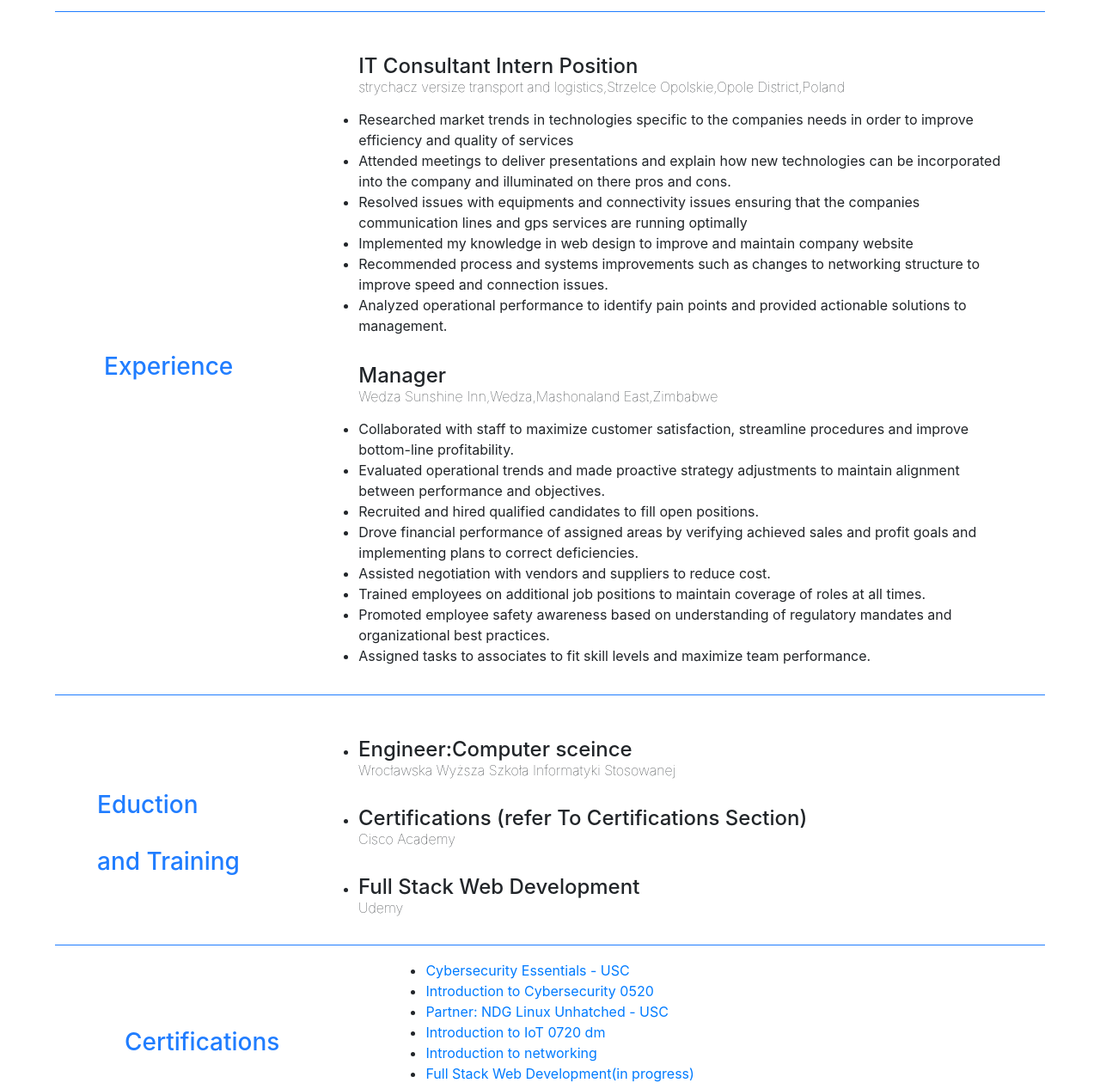
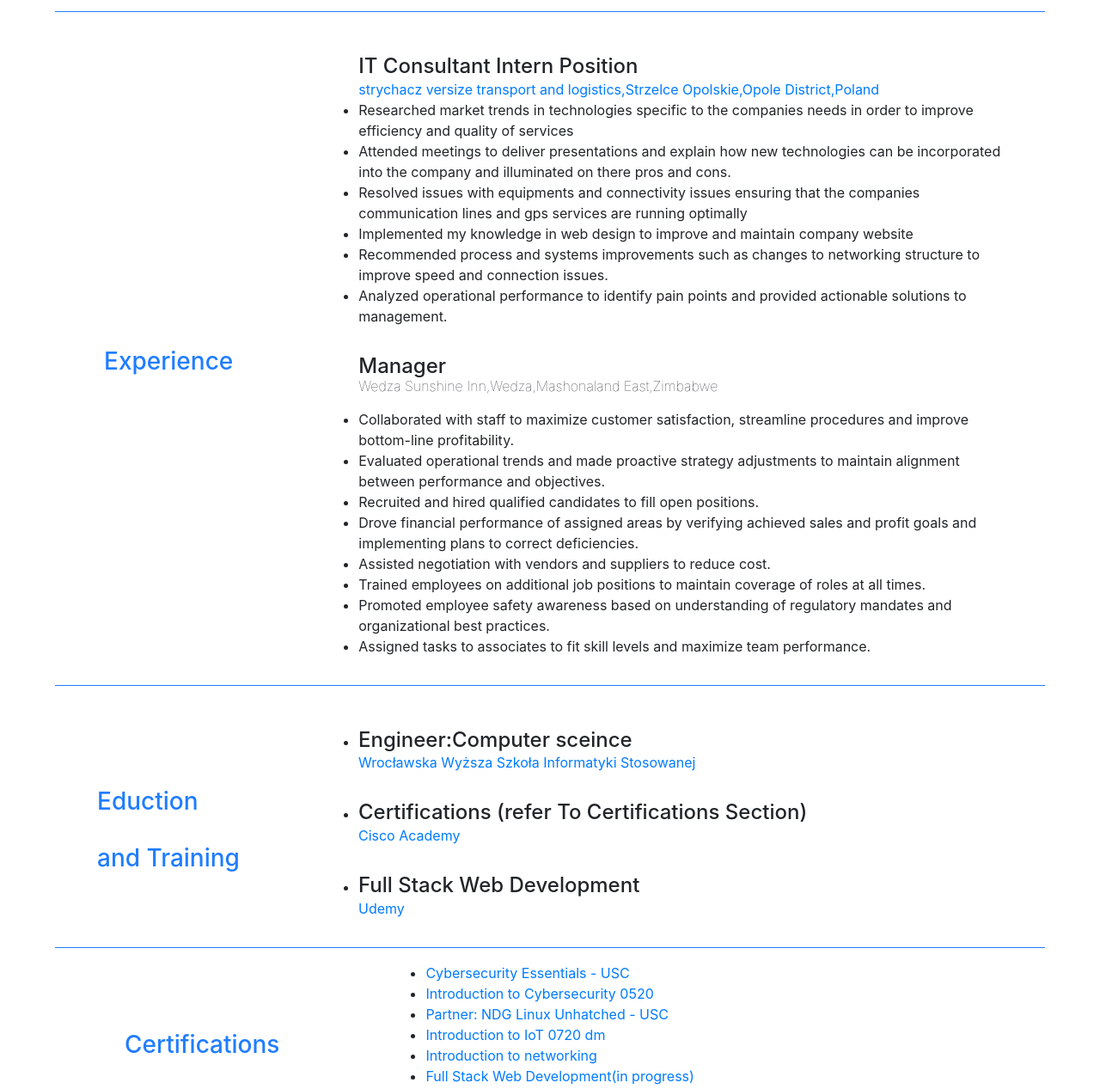
Before and after one commit to robsonmanata/cv, a plain HTML site: page index.html in a window 1280 px wide. Shown: the part 614-1881 px from the top of the page at 86% size. Drawn offline with nearby package versions, Linux system fonts and the light colour scheme.

Commit message:
Add files via upload

```diff
--- a/index.html
+++ b/index.html
@@ -115,7 +115,8 @@
       <td>
         <ul>
           <h4>IT Consultant Intern Position</h4>
-          <h6 style="margin: 0 0 1rem;">strychacz versize transport and logistics,Strzelce Opolskie,Opole District,Poland</h6>
+          <a href="https://www.strychacz.pl/index.php/en/">strychacz versize transport and logistics,Strzelce Opolskie,Opole District,Poland</a>
+          <!-- <h6 style="margin: 0 0 1rem;">strychacz versize transport and logistics,Strzelce Opolskie,Opole District,Poland</h6> -->
           <li>Researched market trends in technologies specific to the companies needs in order to improve efficiency and quality of services</li>
           <li>Attended meetings to deliver presentations and explain how new technologies can be incorporated into the company and illuminated on there pros and cons.</li>
           <li>Resolved issues with equipments and connectivity issues ensuring that the companies communication lines and gps services are running optimally</li>
@@ -146,11 +147,11 @@
         <td>
           <ul>
             <li><h4>Engineer:Computer sceince</h4></li>
-            <h6>Wrocławska Wyższa Szkoła Informatyki Stosowanej</h6>
+            <a href="https://horyzont.eu/">Wrocławska Wyższa Szkoła Informatyki Stosowanej</a>
             <li><h4>Certifications (refer To Certifications Section)</h4></li>
-            <h6>Cisco Academy</h6>
+            <a href="https://www.netacad.com/">Cisco Academy</a>
             <li><h4>Full Stack Web Development</h4></li>
-            <h6>Udemy</h6>
+            <a href="https://www.udemy.com/">Udemy</a>
           </ul>
         </td>
       </tr>
```
